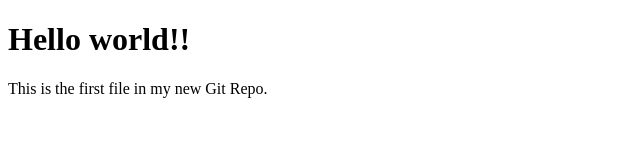
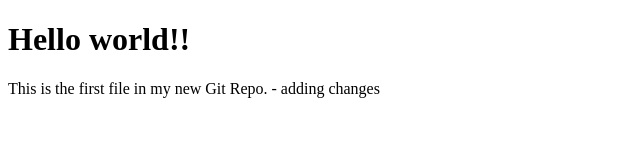
Before and after one commit to shvextreme/test_repo, a plain HTML site: page index.html in a window 1280 px wide. Shown: the whole page, without its empty margins (0-640 px from the left). Drawn offline with Linux system fonts and the light colour scheme.

Commit message:
Update index.html

```diff
--- a/index.html
+++ b/index.html
@@ -8,7 +8,7 @@
 
 
 <h1>Hello world!!</h1>
-<p>This is the first file in my new Git Repo.</p>
+<p>This is the first file in my new Git Repo. - adding changes</p>
 
 
 
```
